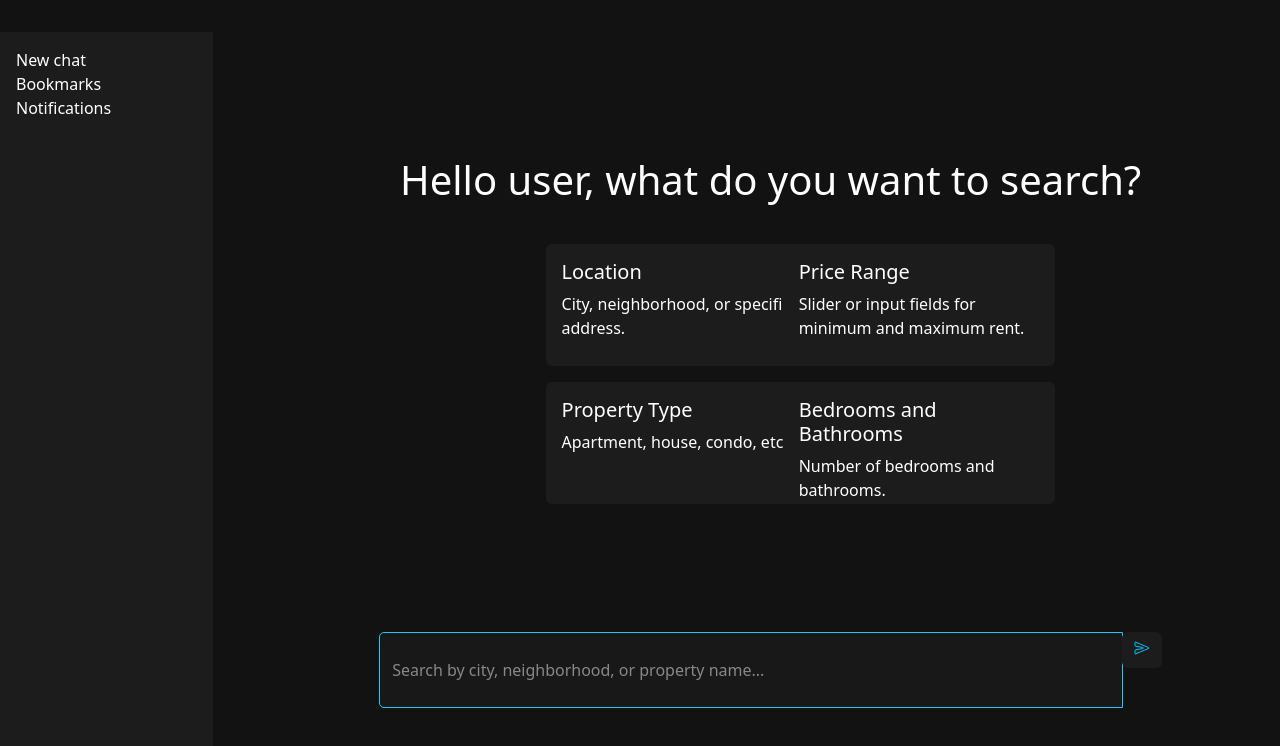
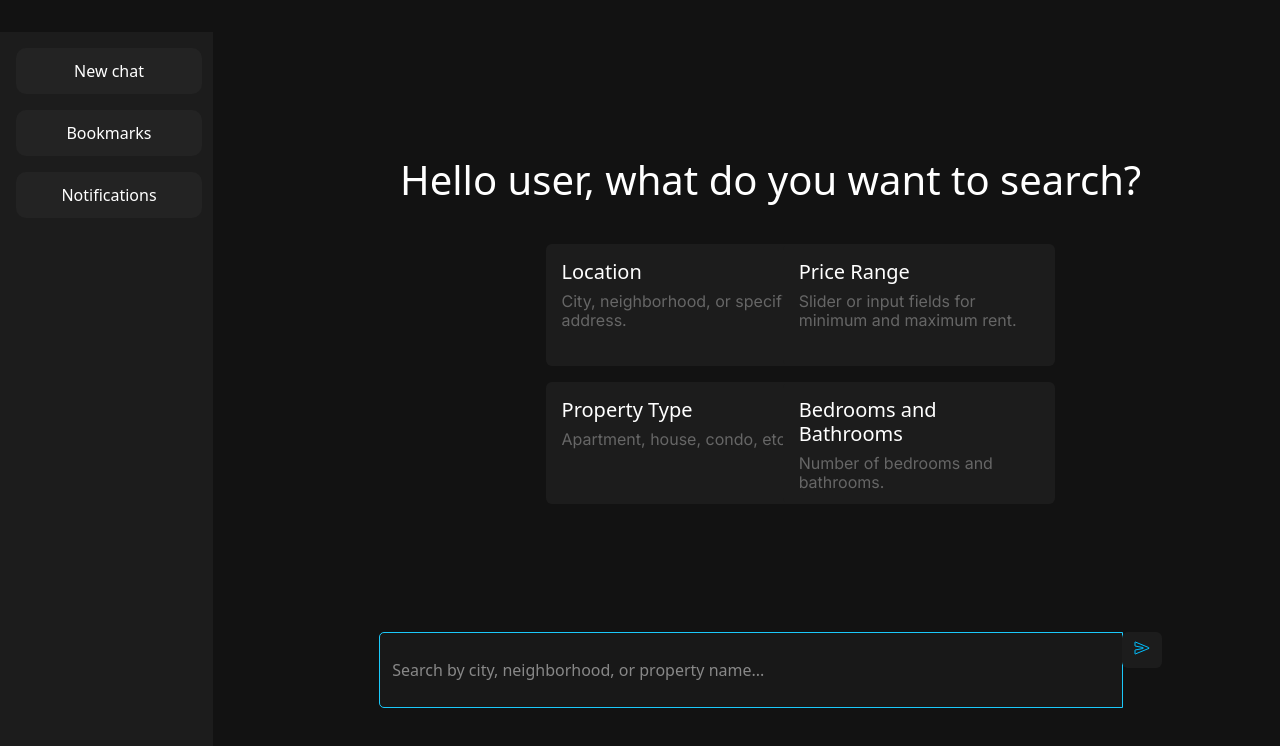
Before and after one commit to freshcodesElvo/dit--projrect-frontend, a website: page chtbot.html in a window 1280 px wide. Drawn offline with nearby package versions, Linux system fonts and the light colour scheme.

Commit message:
chatbot frontend

```diff
--- a/scss/sections/_chatbot.scss
+++ b/scss/sections/_chatbot.scss
@@ -13,8 +13,27 @@
             height: 100vh;
             background-color: #1c1c1c;
             padding-top: 20px;
+            gap: 1em;
         }
-        .sidebar .nav-link {
+        .sidebar .nav-link {/* Frame 5 */
+
+            /* Auto layout */
+            display: flex;
+            flex-direction: row;
+            justify-content: center;
+            align-items: center;
+            padding: 10px;
+            gap: 10px;
+
+
+            width: 186px;
+            height: 46px;
+            left: 30px;
+            top: 86px;
+
+            background: #232323;
+            border-radius: 10px;
+
             color: #ffffff;
         }
         .content {
@@ -45,6 +64,19 @@
         }
         .card-body {
             color: #ffffff;
+            .card-text{
+
+                font-family: 'Inter';
+                font-style: normal;
+                font-weight: 400;
+                font-size: 16px;
+                line-height: 19px;
+
+                color: #666666;
+
+
+
+            }
         }
         .x{
 
```
Also changed, not shown: assets/css/style.css, 1 other file.
